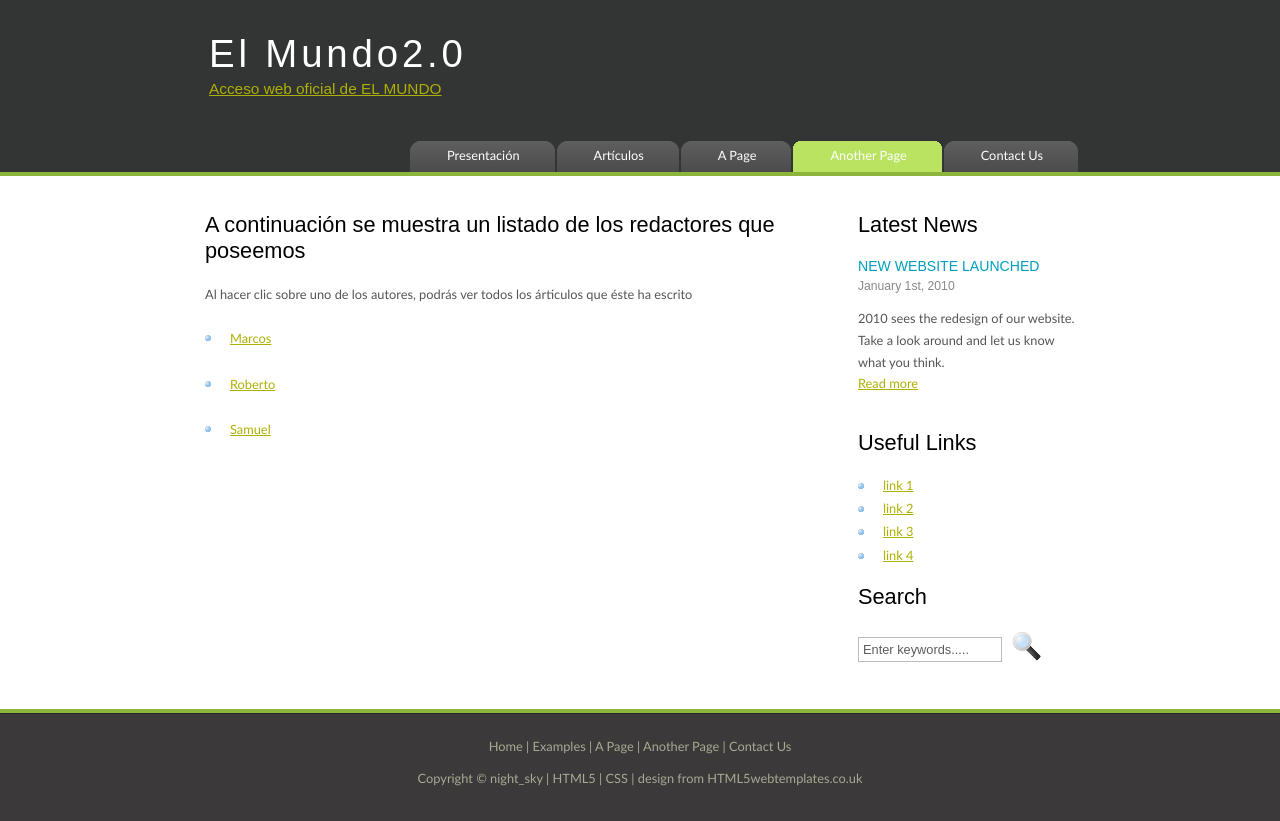
After one commit to Robertoguisasola/E1, a Django app: page /autores/ in a window 1280 px wide. The commit adds this page. Run offline with Django 3.2, Linux system fonts and the light colour scheme; data comes from the database, SQL or seed files in the repository.

Commit message:
Saca el listado de autores, sin referenciarlos a sus artículos

```diff
--- a/appE1/templates/articulos.html
+++ b/appE1/templates/articulos.html
@@ -13,6 +13,9 @@
         <h2><a href="/articulo/{{ a.id }}">{{ a.titular}}</a></h2>
         <p>{{ a.entradilla }}</p>
     {% endfor %}
+{% else %}
+<p>
+    No hay artículos en esta revista
+</p>
 {% endif%}
-
 {% endblock %}
--- /dev/null
+++ b/appE1/templates/autores.html
@@ -0,0 +1,24 @@
+{% extends "plantilla.html"%}
+
+{% block titulo %}Autores{% endblock %}
+
+{% block contenido %}
+<!--TODO editar y añadir cosas si quiero-->
+<h1>A continuación se muestra un listado de los redactores que poseemos</h1>
+<p align="justify">
+    Al hacer clic sobre uno de los autores, podrás ver todos los árticulos que éste ha escrito
+</p>
+{% if listaAutores%}
+    <ul>
+        {% for a in listaAutores%}
+            <li>
+                <p><a href="/autor/{{ a.id }}">{{ a.nombre}}</a></p>
+            </li>
+        {% endfor %}
+    </ul>
+{% else %}
+<p>
+    No hay autores en esta revista
+</p>
+{% endif %}
+{% endblock %}
--- a/appE1/templates/plantilla.html
+++ b/appE1/templates/plantilla.html
@@ -33,6 +33,7 @@
                 <li><a href="/home">Presentación</a></li>
                 <li><a href="/articulos">Artículos</a></li>
                 <li><a href="page.html">A Page</a></li>
+                <!--TODO eliminar el color diferente si no consigo cambiarlo y que muestre en la que te encuentras-->
                 <li class="selected"><a href="another_page.html">Another Page</a></li>
                 <li><a href="contact.html">Contact Us</a></li>
             </ul>
--- a/appE1/urls.py
+++ b/appE1/urls.py
@@ -4,5 +4,8 @@ from . import views
 urlpatterns = [
     path('home/', views.index, name='index'),
     path('articulos/', views.articulos, name='articulos'),
-    path('articulo/<int:articulo_id>/', views.articulo, name='articulo')
+    path('articulo/<int:articulo_id>/', views.articulo, name='articulo'),
+    path('autores/', views.autores, name='autores'),
+    path('autor/<int:autor_id>/', views.autor, name='autor')
+
 ]
--- a/appE1/views.py
+++ b/appE1/views.py
@@ -1,5 +1,5 @@
 from django.shortcuts import render, get_list_or_404, get_object_or_404
-from appE1.models import Articulo
+from appE1.models import Articulo, Autor
 
 
 def index(request):
@@ -18,3 +18,15 @@ def articulo(request, articulo_id):
     articulo = get_object_or_404(Articulo, pk=articulo_id)
     context = {'articulo': articulo}
     return render(request, 'articulo.html', context)
+
+
+def autores(request):
+    autores = get_list_or_404(Autor.objects.order_by('nombre'))
+    context = {'listaAutores': autores}
+    return render(request, 'autores.html', context)
+
+
+def autor(request, autor_id):
+    autor = get_object_or_404(Autor, pk=autor_id)
+    autor = {'autor': autor}
+    return render(request, 'autor.html', context)
```
Also changed, not shown: appE1/templates/autor.html (added, +21 -0 lines).
